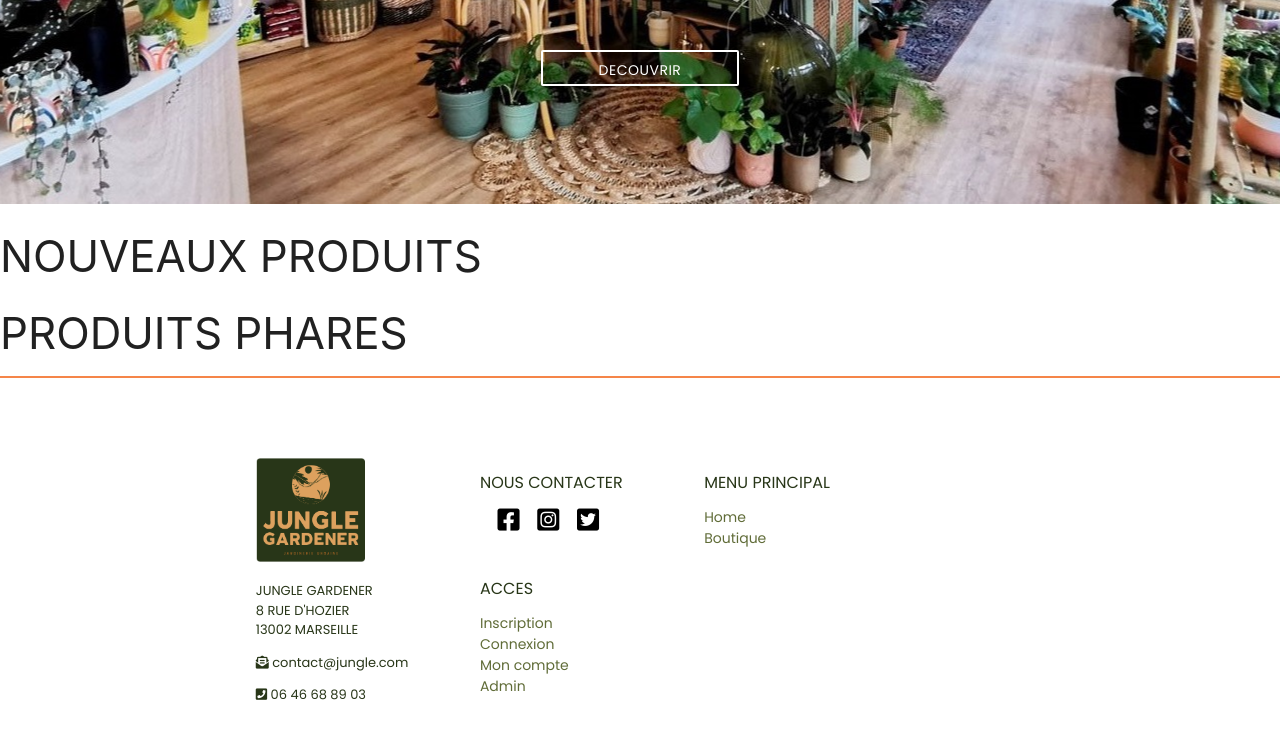
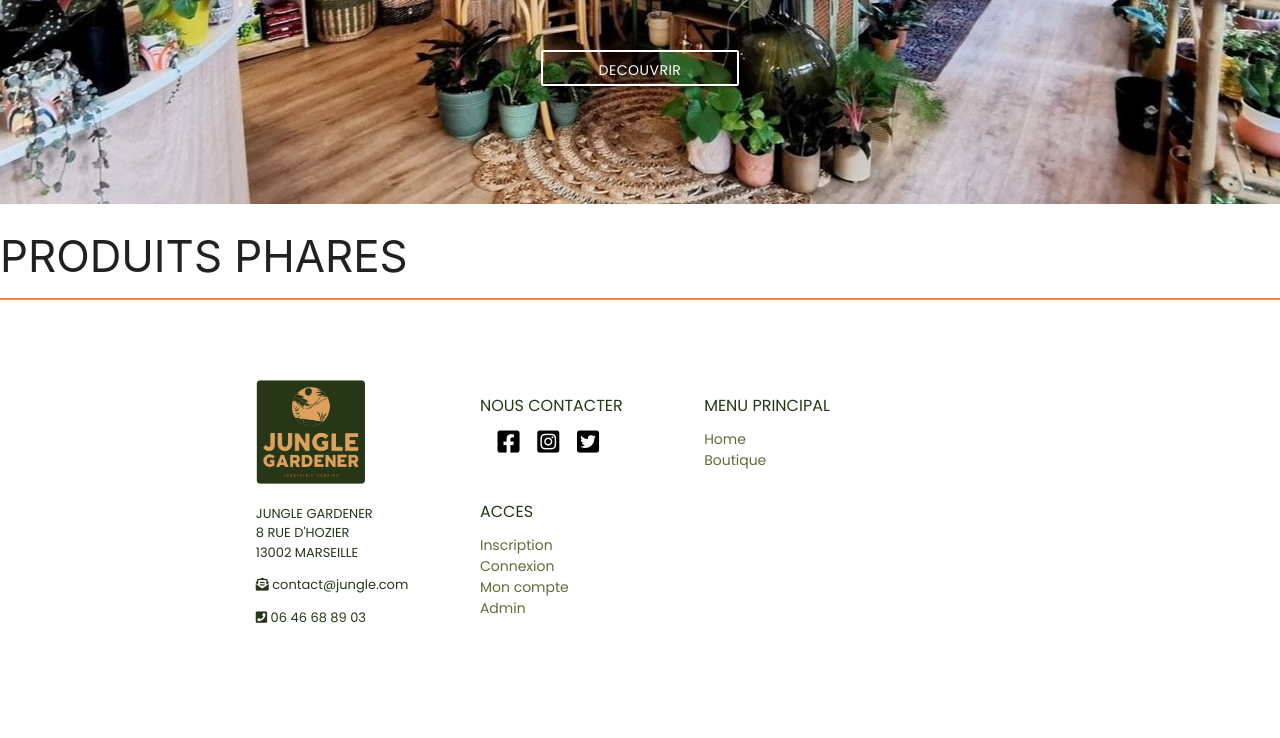
Before and after one commit to nicolas-revel/boutique, a PHP site: page /Views/accueil.php in a window 1280 px wide. Shown: the part 579-1317 px from the top of the page. After the commit the page ends 1202 px from the top, so only its background shows below. Run offline with PHP 8.4, Linux system fonts and the light colour scheme; data that the repository does not hold is empty; some libraries are stand-ins or nearby versions.

```diff
--- a/Views/accueil.php
+++ b/Views/accueil.php
@@ -27,12 +27,12 @@ require_once('../config/header.php');
     </div>
     </section>
 
+    <article>
+        <h3>PRODUITS PHARES</h3>
+        <?= $showNewProduct->TopProductView(); ?>
+    </article>
 
-    <h3>NOUVEAUX PRODUITS</h3>
-    <?= $showNewProduct->newProductView(); ?>
 
-    <h3>PRODUITS PHARES</h3>
-    <?= $showNewProduct->TopProductView(); ?>
 
     <script>
         $(document).ready(function(){
--- a/config/header.php
+++ b/config/header.php
@@ -56,7 +56,7 @@ $searchBar = new \app\controllers\Controllerheader();
         // $('.parallax').parallax();
         $('.sidenav').sidenav();
         $('.modal').modal();
-        $('.dropdown-trigger').dropdown();
+        $('.dropdown-trigger').dropdown({fullWidth: true});
     });
 
 </script>
```
Also changed, not shown: images/imagessite/Deroma_360x.webp (added), images/imagessite/catFleur.jpg (added).
